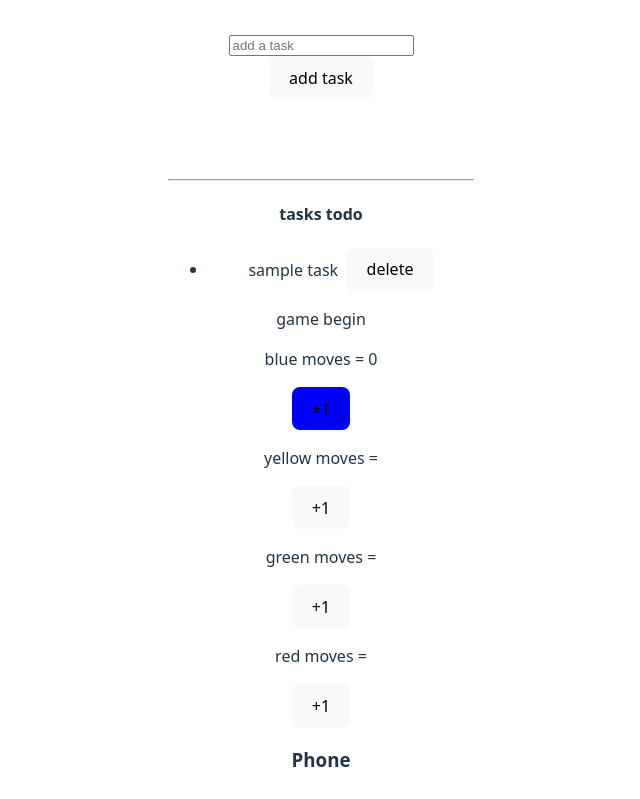
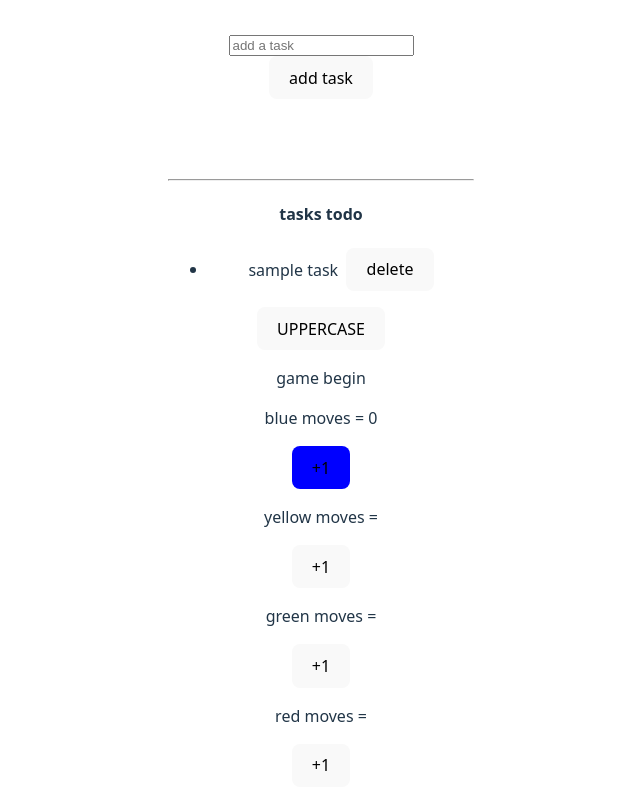
Before and after one commit to ayushk7042/React, a React (Vite) app: page / in a window 1280 px wide. Shown: the top 799 px of the page, without its empty margins (319-959 px from the left). Built offline with nearby package versions, Linux system fonts and the light colour scheme.

Commit message:
UPPERCASE UPDATE

```diff
--- a/src/TodoList.jsx
+++ b/src/TodoList.jsx
@@ -18,6 +18,14 @@ let deleteTodo = (id) => {
     setTodos((prevTodos) => todos.filter((prevTodos) => prevTodos.id != id));
 }
 
+let upperCaseAll = () => {
+    setTodos((todos) => todos.map((todo) => {
+        return {
+            ...todo, task: todo.task.toUpperCase(),
+        }
+    }))
+}
+
     return(
         <div>
             <input placeholder="add a task" value = {newTodo} onChange = {updateTodoValue}></input>
@@ -35,6 +43,8 @@ let deleteTodo = (id) => {
                         <span>{todo.task}</span>
                         &nbsp;&nbsp;
                         <button onClick= {() => deleteTodo(todo.id)} >delete</button></li>))}</ul>
+
+                        <button onClick= {upperCaseAll }> UPPERCASE</button>
         </div>
     )
 }
```
